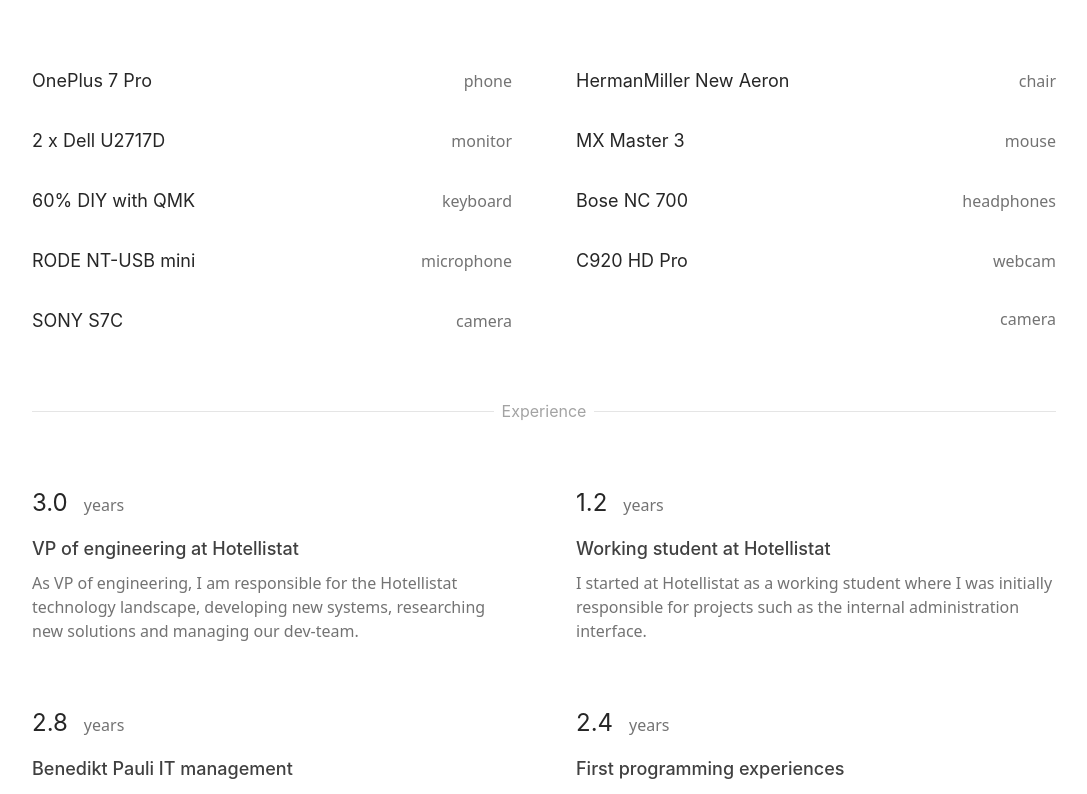
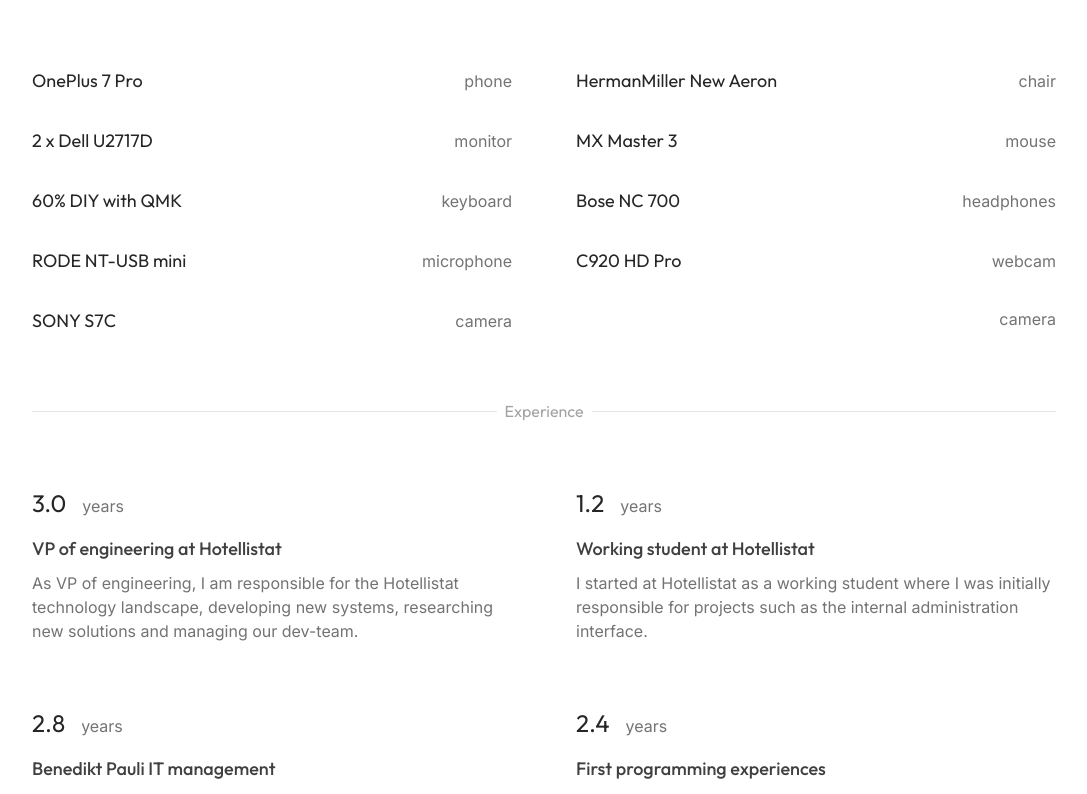
Before and after one commit to dnlsndr/portfolio, a Nuxt app: page / in a window 1280 px wide. Shown: the part 1423-2217 px from the top of the page, without its empty margins (96-1183 px from the left). Built offline with nearby package versions, Linux system fonts and the light colour scheme.

Commit message:
feat: add gfonts

```diff
--- a/app.vue
+++ b/app.vue
@@ -1,7 +1,7 @@
 <template>
 
   <Head>
-    <Link rel="stylesheet" href="https://rsms.me/inter/inter.css" />
+    <!-- <Link rel="stylesheet" href="https://rsms.me/inter/inter.css" /> -->
     <Meta name="theme-color" content="#121212" />
   </Head>
 
@@ -102,6 +102,21 @@
 let themeReady = ref(false)
 
 useHead({
+  link: [
+    {
+      rel: "preconnect",
+      href: "https://fonts.googleapis.com"
+    },
+    {
+      rel: "preconnect",
+      href: "https://fonts.gstatic.com",
+      crossorigin: true
+    },
+    {
+      rel: "stylesheet",
+      href: "https://fonts.googleapis.com/css2?family=Inter:wght@400&family=Outfit:wght@400;500;600&display=swap"
+    },
+  ],
   script: [
     {
       src: "/theme.js"
--- a/assets/css/main.css
+++ b/assets/css/main.css
@@ -2,14 +2,14 @@
 @tailwind components;
 @tailwind utilities;
 
-html {
+/* html {
   font-family: 'Inter', sans-serif;
-}
-@supports (font-variation-settings: normal) {
+} */
+/* @supports (font-variation-settings: normal) {
   html {
     font-family: 'Inter var', sans-serif;
   }
-}
+} */
 
 html {
   font-family: 'Inter', system-ui, sans-serif;
@@ -17,20 +17,17 @@
   font-feature-settings: 'case', 'rlig', 'calt' 0;
   text-size-adjust: 100%;
   box-sizing: border-box;
+  overflow: overlay;
 }
 
-@supports (font-variation-settings: normal) {
+/* @supports (font-variation-settings: normal) {
   html {
     font-family: 'Inter var', system-ui, sans-serif;
   }
-}
+} */
 
 * {
   scrollbar-color: dark;
-}
-
-html {
-  overflow: overlay;
 }
 
 html::-webkit-scrollbar {
--- a/pages/index.vue
+++ b/pages/index.vue
@@ -6,7 +6,7 @@
       Daniel Schneider
     </div>
     <div
-      class="mb-4 text font-normal text-gray-700 dark:text-gray-200 transition-colors duration-200">
+      class="mb-4 text text-gray-700 dark:text-gray-200 transition-colors duration-200">
       VP of engineering at
       <b>Hotellistat</b>
     </div>
```
Also changed, not shown: 1 other file (tests, documents, lock files or other folders).
